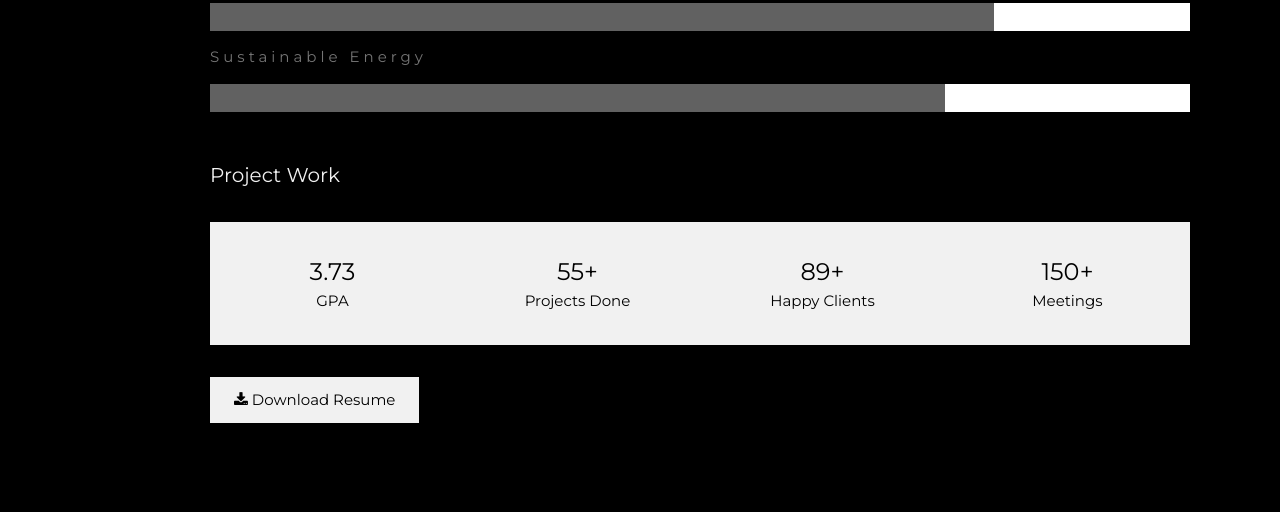
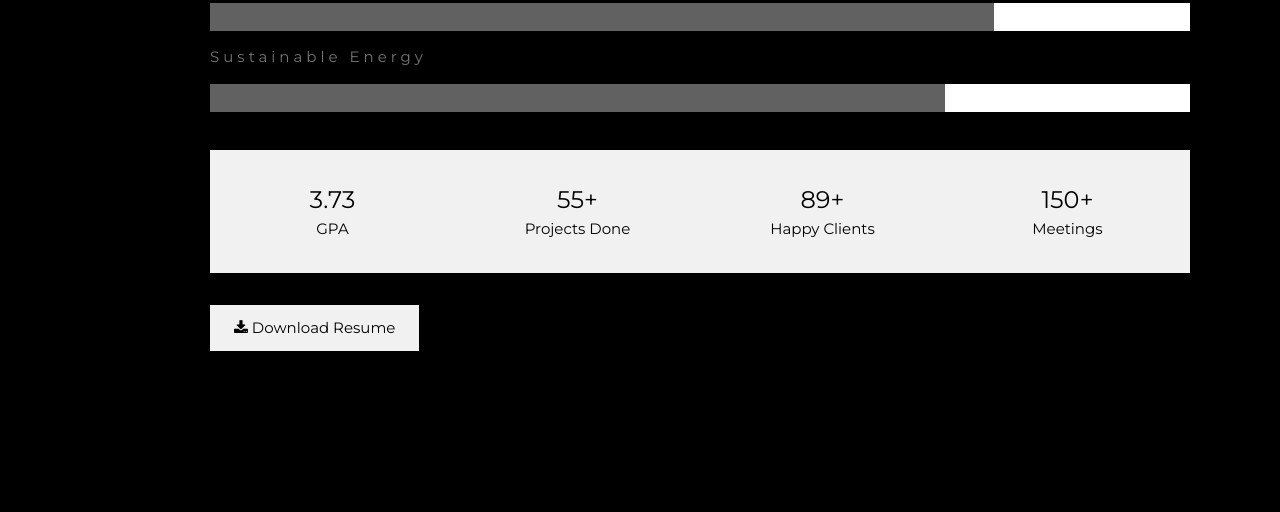
Before and after one commit to colinrbarrett/colinrbarrett.github.io, a plain HTML site: page index.html in a window 1280 px wide. Shown: the part 1205-1717 px from the top of the page. Drawn offline with nearby package versions, Linux system fonts and the light colour scheme.

Commit message:
Update index.html

```diff
--- a/index.html
+++ b/index.html
@@ -85,8 +85,7 @@ body, h1,h2,h3,h4,h5,h6 {font-family: "Montserrat", sans-serif}
       <div class="w3-dark-grey" style="height:28px;width:75%"></div>
     </div><br>
 
-    <!-- Projects -->
-    <h4 class="w3-padding-16 w3-text-light-grey">Project Work</h4>
+
 
 
 
```
